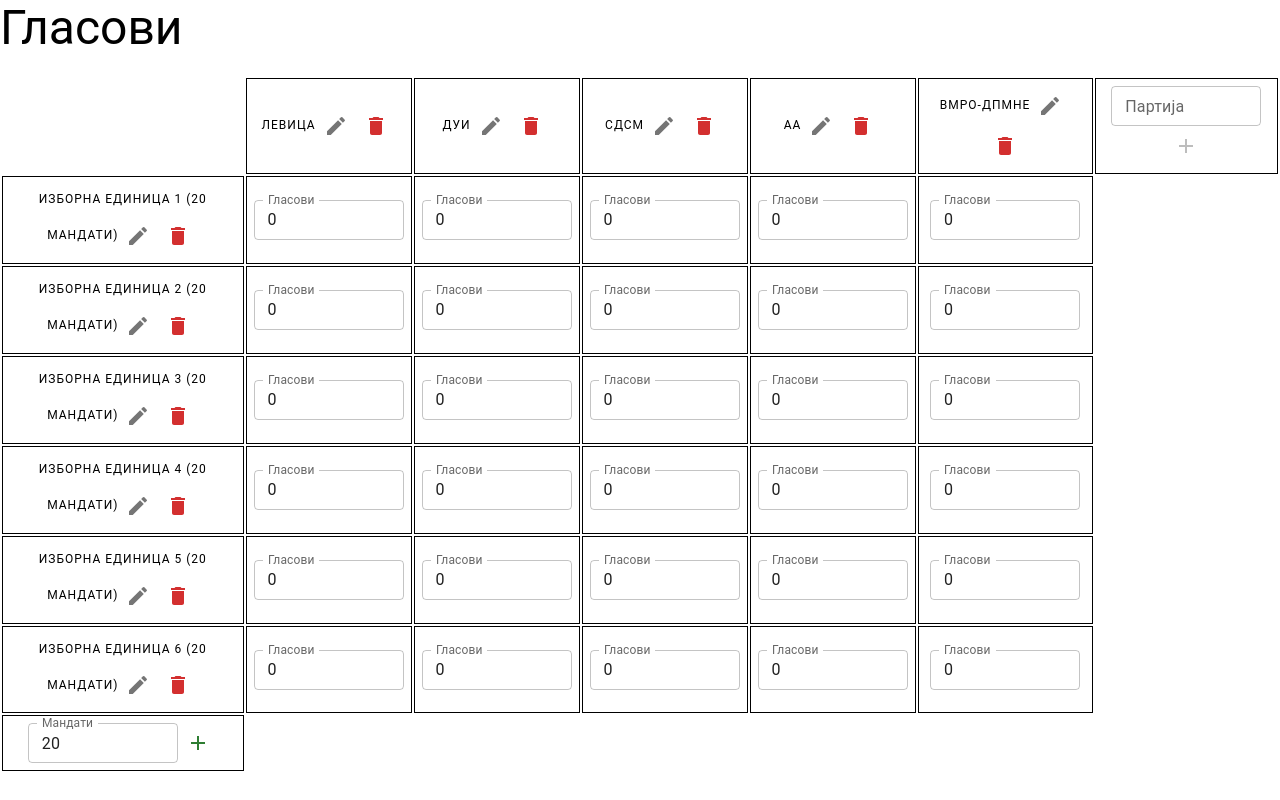
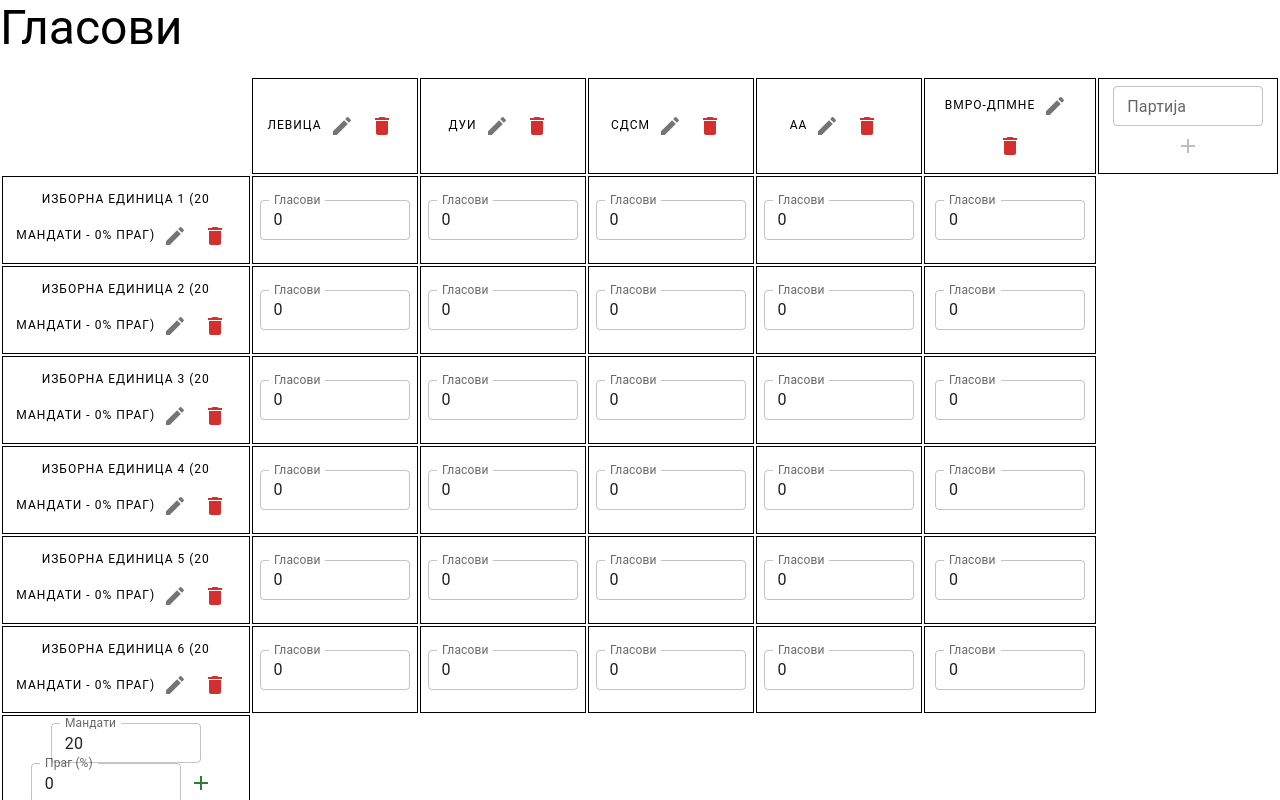
Before and after one commit to Levica-Infra/dhondt, a React (Create React App) app: page / in a window 1280 px wide. Shown: the top 800 px of the page. Built offline with nearby package versions, Linux system fonts and the light colour scheme.

Commit message:
Add threshold fields

```diff
--- a/src/App.tsx
+++ b/src/App.tsx
@@ -7,6 +7,7 @@
 import {
   INITIAL_NUM_ELECTORAL_UNITS,
   INITIAL_NUM_ELECTORAL_UNIT_SEATS,
+  INITIAL_THRESHOLD,
 } from "./constants/electoralUnits";
 import { INITIAL_PARTIES } from "./constants/parties";
 import { StyledTd, StyledTh, StyledTr } from "./styled/tables";
@@ -19,6 +20,9 @@
       INITIAL_NUM_ELECTORAL_UNIT_SEATS
     )
   );
+  const [electoralUnitsThresholds, setElectoralUnitsThresholds] = useState<
+    number[]
+  >(new Array(INITIAL_NUM_ELECTORAL_UNITS).fill(INITIAL_THRESHOLD));
   const [votes, setVotes] = useState<number[][]>(
     new Array(INITIAL_NUM_ELECTORAL_UNITS).fill(
       new Array(INITIAL_PARTIES.length).fill(0)
@@ -58,10 +62,12 @@
               <ElectoralUnit
                 idx={idx}
                 seats={electoralUnitsSeats[idx]}
+                threshold={electoralUnitsThresholds[idx]}
                 numParties={parties.length}
                 votes={votes}
                 setVotes={setVotes}
                 setElectoralUnitsSeats={setElectoralUnitsSeats}
+                setElectoralUnitsThresholds={setElectoralUnitsThresholds}
               />
               {!idx && <td rowSpan={votes.length}>&nbsp;</td>}
             </StyledTr>
@@ -69,7 +75,8 @@
           <StyledTr>
             <StyledTd>
               <NewElectoralUnit
-                setElectoralUnitSeats={setElectoralUnitsSeats}
+                setElectoralUnitsSeats={setElectoralUnitsSeats}
+                setElectoralUnitsThresholds={setElectoralUnitsThresholds}
                 setVotes={setVotes}
               />
             </StyledTd>
--- a/src/components/electoralUnit.tsx
+++ b/src/components/electoralUnit.tsx
@@ -8,19 +8,23 @@
 interface ElectoralUnitProps {
   idx: number;
   seats: number;
+  threshold: number;
   numParties: number;
   votes: number[][];
   setVotes: React.Dispatch<React.SetStateAction<number[][]>>;
   setElectoralUnitsSeats: React.Dispatch<React.SetStateAction<number[]>>;
+  setElectoralUnitsThresholds: React.Dispatch<React.SetStateAction<number[]>>;
 }
 
 export const ElectoralUnit: FC<ElectoralUnitProps> = ({
   idx,
   seats,
+  threshold,
   numParties,
   votes,
   setVotes,
   setElectoralUnitsSeats,
+  setElectoralUnitsThresholds,
 }) => {
   const handleChangeVotes = useCallback(
     (evt: React.ChangeEvent<HTMLTextAreaElement | HTMLInputElement>) => {
@@ -42,9 +46,11 @@
       <StyledTd>
         <ElectoralUnitHeader
           seats={seats}
+          threshold={threshold}
           idx={idx}
           setVotes={setVotes}
           setElectoralUnitsSeats={setElectoralUnitsSeats}
+          setElectoralUnitsThresholds={setElectoralUnitsThresholds}
         />
       </StyledTd>
       {new Array(numParties).fill(0).map((_, partyIdx) => (
--- a/src/components/electoralUnitHeader.tsx
+++ b/src/components/electoralUnitHeader.tsx
@@ -10,23 +10,30 @@
 
 interface ElectoralUnitHeaderProps {
   seats: number;
+  threshold: number;
   idx: number;
   setVotes: React.Dispatch<React.SetStateAction<number[][]>>;
   setElectoralUnitsSeats: React.Dispatch<React.SetStateAction<number[]>>;
+  setElectoralUnitsThresholds: React.Dispatch<React.SetStateAction<number[]>>;
 }
 
 export const ElectoralUnitHeader: FC<ElectoralUnitHeaderProps> = ({
   seats,
+  threshold,
   idx,
   setVotes,
   setElectoralUnitsSeats,
+  setElectoralUnitsThresholds,
 }) => {
   const [editMode, setEditMode] = useState<boolean>(false);
   const [singleElectoralUnitSeats, setSingleElectoralUnitSeats] =
     useState<number>(seats);
+  const [singleElectoralUnitThreshold, setSingleElectoralUnitThreshold] =
+    useState<number>(threshold);
 
   const toggleEditMode = () => {
     setSingleElectoralUnitSeats(seats);
+    setSingleElectoralUnitThreshold(threshold);
     setEditMode((prev) => !prev);
   };
 
@@ -37,8 +44,19 @@
     []
   );
 
+  const editSingleElectoralUnitThreshold = useCallback(
+    (evt: React.ChangeEvent<HTMLTextAreaElement | HTMLInputElement>) => {
+      setSingleElectoralUnitThreshold(parseInt(evt.target.value, 10));
+    },
+    []
+  );
+
   const deleteElectoralUnit = (idx: number) => () => {
     setElectoralUnitsSeats((prev) => [
+      ...prev.slice(0, idx),
+      ...prev.slice(idx + 1),
+    ]);
+    setElectoralUnitsThresholds((prev) => [
       ...prev.slice(0, idx),
       ...prev.slice(idx + 1),
     ]);
@@ -49,6 +67,11 @@
     setElectoralUnitsSeats((prev) => [
       ...prev.slice(0, idx),
       singleElectoralUnitSeats,
+      ...prev.slice(idx + 1),
+    ]);
+    setElectoralUnitsThresholds((prev) => [
+      ...prev.slice(0, idx),
+      singleElectoralUnitThreshold,
       ...prev.slice(idx + 1),
     ]);
     setEditMode(false);
@@ -65,6 +88,12 @@
         onChange={editSingleElectoralUnitSeats}
         value={singleElectoralUnitSeats}
       />
+      <MemoSimpleTextField
+        label="Праг (%)"
+        isNumber={true}
+        onChange={editSingleElectoralUnitThreshold}
+        value={singleElectoralUnitThreshold}
+      />
       <IconButton color="success" onClick={saveSingleElectoralUnitSeats}>
         <SaveIcon />
       </IconButton>
@@ -74,7 +103,7 @@
     </span>
   ) : (
     <Typography variant="overline">
-      Изборна единица {idx + 1} ({seats} мандати)
+      Изборна единица {idx + 1} ({seats} мандати - {threshold}% праг)
       <IconButton onClick={toggleEditMode}>
         <EditIcon />
       </IconButton>
--- a/src/components/newElectoralUnit.tsx
+++ b/src/components/newElectoralUnit.tsx
@@ -1,23 +1,31 @@
 import AddIcon from "@mui/icons-material/Add";
 import { IconButton } from "@mui/material";
 import { FC, memo, useCallback, useState } from "react";
-import { INITIAL_NUM_ELECTORAL_UNIT_SEATS } from "../constants/electoralUnits";
+import {
+  INITIAL_NUM_ELECTORAL_UNIT_SEATS,
+  INITIAL_THRESHOLD,
+} from "../constants/electoralUnits";
 import { SimpleTextField } from "./simpleTextField";
 
 interface NewElectoralUnitProps {
-  setElectoralUnitSeats: React.Dispatch<React.SetStateAction<number[]>>;
+  setElectoralUnitsSeats: React.Dispatch<React.SetStateAction<number[]>>;
+  setElectoralUnitsThresholds: React.Dispatch<React.SetStateAction<number[]>>;
   setVotes: React.Dispatch<React.SetStateAction<number[][]>>;
 }
 
 const MemoTextField = memo(SimpleTextField);
 
 export const NewElectoralUnit: FC<NewElectoralUnitProps> = ({
-  setElectoralUnitSeats,
+  setElectoralUnitsSeats,
+  setElectoralUnitsThresholds,
   setVotes,
 }) => {
   const [newElectoralUnitSeats, setNewElectoralUnitSeats] = useState<number>(
     INITIAL_NUM_ELECTORAL_UNIT_SEATS
   );
+  const [newElectoralUnitThreshold, setNewElectoralUnitThreshold] =
+    useState<number>(INITIAL_THRESHOLD);
+
   const editNewElectoralUnitSeats = useCallback(
     (evt: React.ChangeEvent<HTMLTextAreaElement | HTMLInputElement>) => {
       setNewElectoralUnitSeats(
@@ -27,8 +35,18 @@
     []
   );
 
+  const editNewElectoralUnitThreshold = useCallback(
+    (evt: React.ChangeEvent<HTMLTextAreaElement | HTMLInputElement>) => {
+      setNewElectoralUnitThreshold(
+        evt.target.value.length ? parseInt(evt.target.value, 10) : 0
+      );
+    },
+    []
+  );
+
   const addNewElectoralUnit = () => {
-    setElectoralUnitSeats((prev) => [...prev, newElectoralUnitSeats]);
+    setElectoralUnitsSeats((prev) => [...prev, newElectoralUnitSeats]);
+    setElectoralUnitsThresholds((prev) => [...prev, newElectoralUnitThreshold]);
     setVotes((prev) => [...prev, prev[0].map((_) => 0)]);
   };
 
@@ -41,6 +59,13 @@
         value={newElectoralUnitSeats}
         maxValue={1000}
       />
+      <MemoTextField
+        label="Праг (%)"
+        isNumber={true}
+        onChange={editNewElectoralUnitThreshold}
+        value={newElectoralUnitThreshold}
+        maxValue={100}
+      />
       <IconButton
         color="success"
         disabled={newElectoralUnitSeats <= 0}
--- a/src/constants/electoralUnits.ts
+++ b/src/constants/electoralUnits.ts
@@ -1,2 +1,3 @@
 export const INITIAL_NUM_ELECTORAL_UNITS = 6;
 export const INITIAL_NUM_ELECTORAL_UNIT_SEATS = 20;
+export const INITIAL_THRESHOLD = 0;
```
